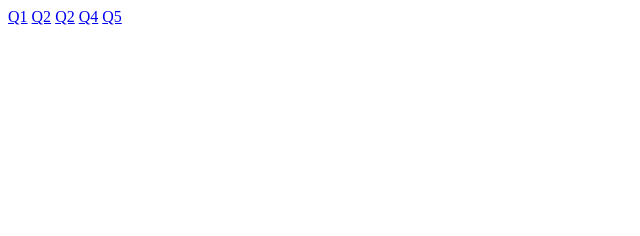
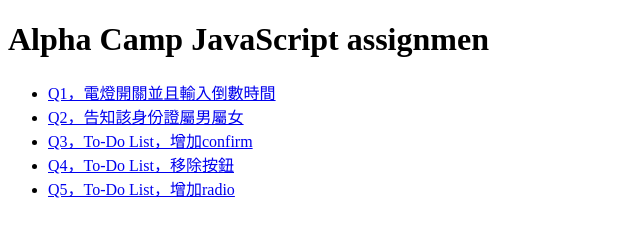
Before and after one commit to victorloo/AC_assignment_S18L2, a plain HTML site: page index.html in a window 1280 px wide. Shown: the whole page, without its empty margins (0-640 px from the left). Drawn offline with Linux system fonts and the light colour scheme.

Commit message:
sample setting for index

```diff
--- a/index.html
+++ b/index.html
@@ -1,16 +1,33 @@
 <!DOCTYPE html>
 <html lang="en">
+
 <head>
   <meta charset="UTF-8">
-  <meta name="viewport" content="width=device-width, initial-scale=1.0">
-  <meta http-equiv="X-UA-Compatible" content="ie=edge">
   <title>Index</title>
 </head>
+
 <body>
-  <a href="./all-quest/Q1.html">Q1</a>
-  <a href="./all-quest/Q2.html">Q2</a>
-  <a href="./all-quest/Q3.html">Q2</a>
-  <a href="./all-quest/Q4.html">Q4</a>
-  <a href="./all-quest/Q5.html">Q5</a>
+  <div class="container">
+    <h1>Alpha Camp JavaScript assignmen</h1>
+    <ul>
+      <li>
+        <a href="./all-quest/Q1.html">Q1，電燈開關並且輸入倒數時間</a>
+      </li>
+      <li>
+        <a href="./all-quest/Q2.html">Q2，告知該身份證屬男屬女</a>
+      </li>
+      <li>
+        <a href="./all-quest/Q3.html">Q3，To-Do List，增加confirm</a>
+      </li>
+      <li>
+        <a href="./all-quest/Q4.html">Q4，To-Do List，移除按鈕</a>
+      </li>
+      <li>
+        <a href="./all-quest/Q5.html">Q5，To-Do List，增加radio</a>
+      </li>
+    </ul>
+  </div>
+
 </body>
+
 </html>
```
